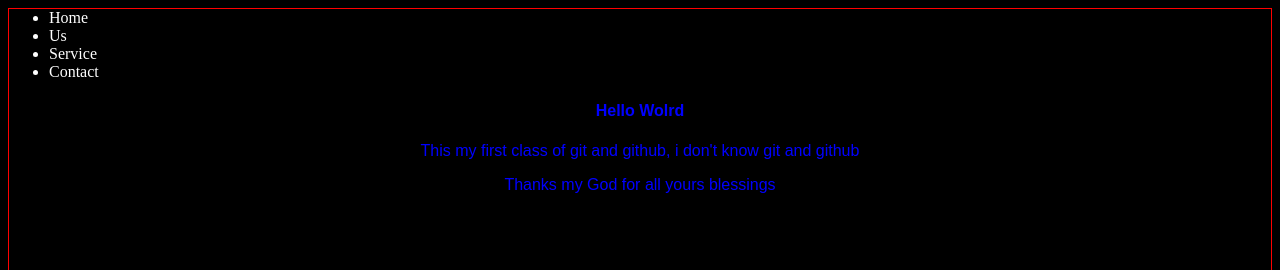
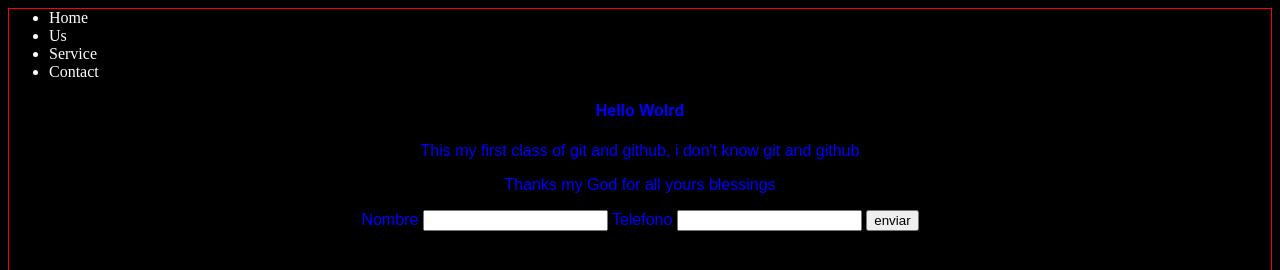
Before and after one commit to 4RCH1T3CT/myblog, a plain HTML site: page contact.html in a window 1280 px wide. Shown: the top 270 px of the page. Drawn offline with Linux system fonts and the light colour scheme.

Commit message:
esto es un cambio q se realizo al contact en la rama contacto

```diff
--- a/contact.html
+++ b/contact.html
@@ -20,6 +20,13 @@
                 <p>This my first class of git and github, i don't know git and github</p>
                 <p>Thanks my God for all yours blessings</p>
             </section>
+            <aside>
+                <label>Nombre</label>
+                <input type="text" name="nombre"/>
+                <label>Telefono</label>
+                <input type="phone" name="telefono"/>
+                <input type="submit" value="enviar"/>
+            </aside>
         </main>
         <footer>
             <small>Class august twenty six two thousand twenty</small>
```
